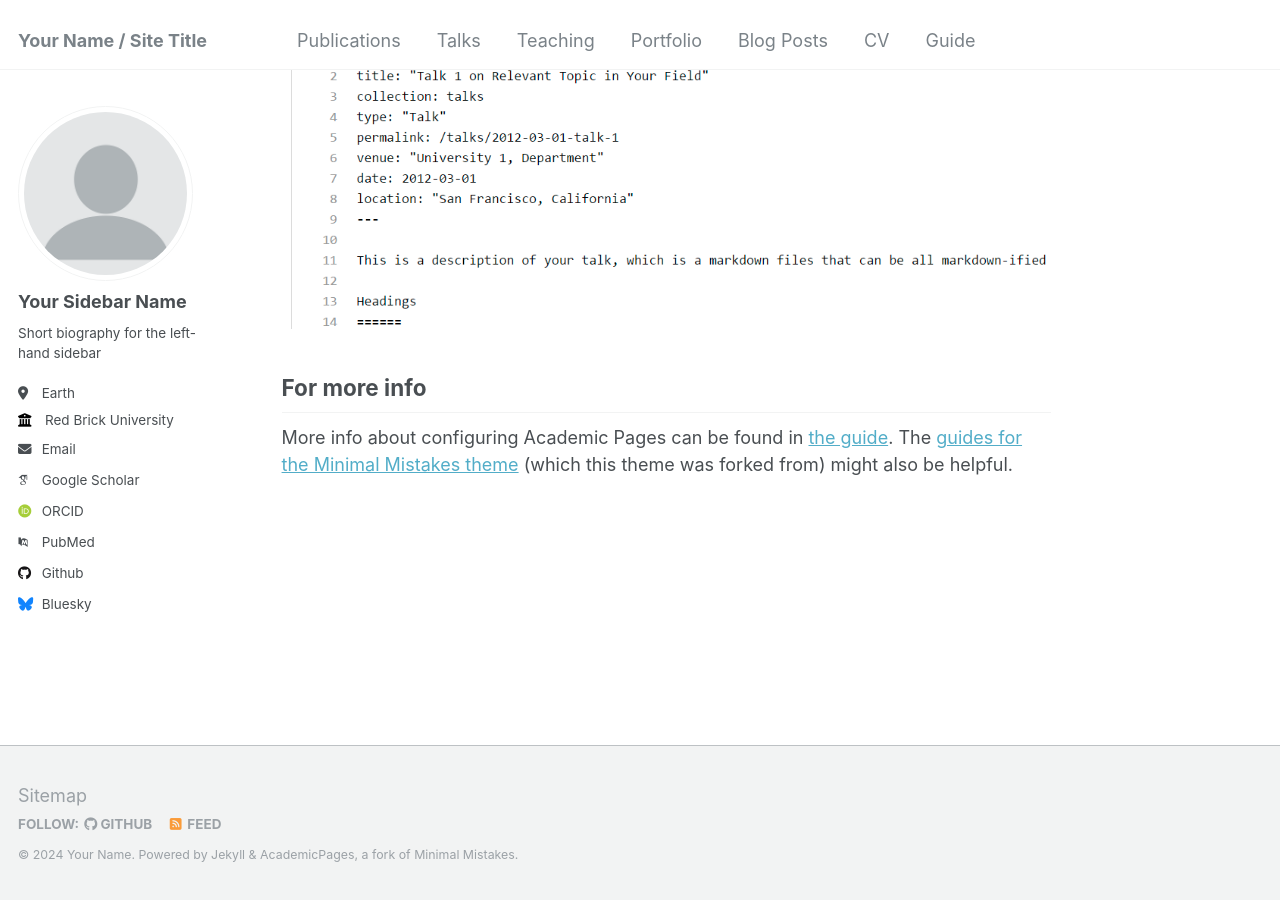
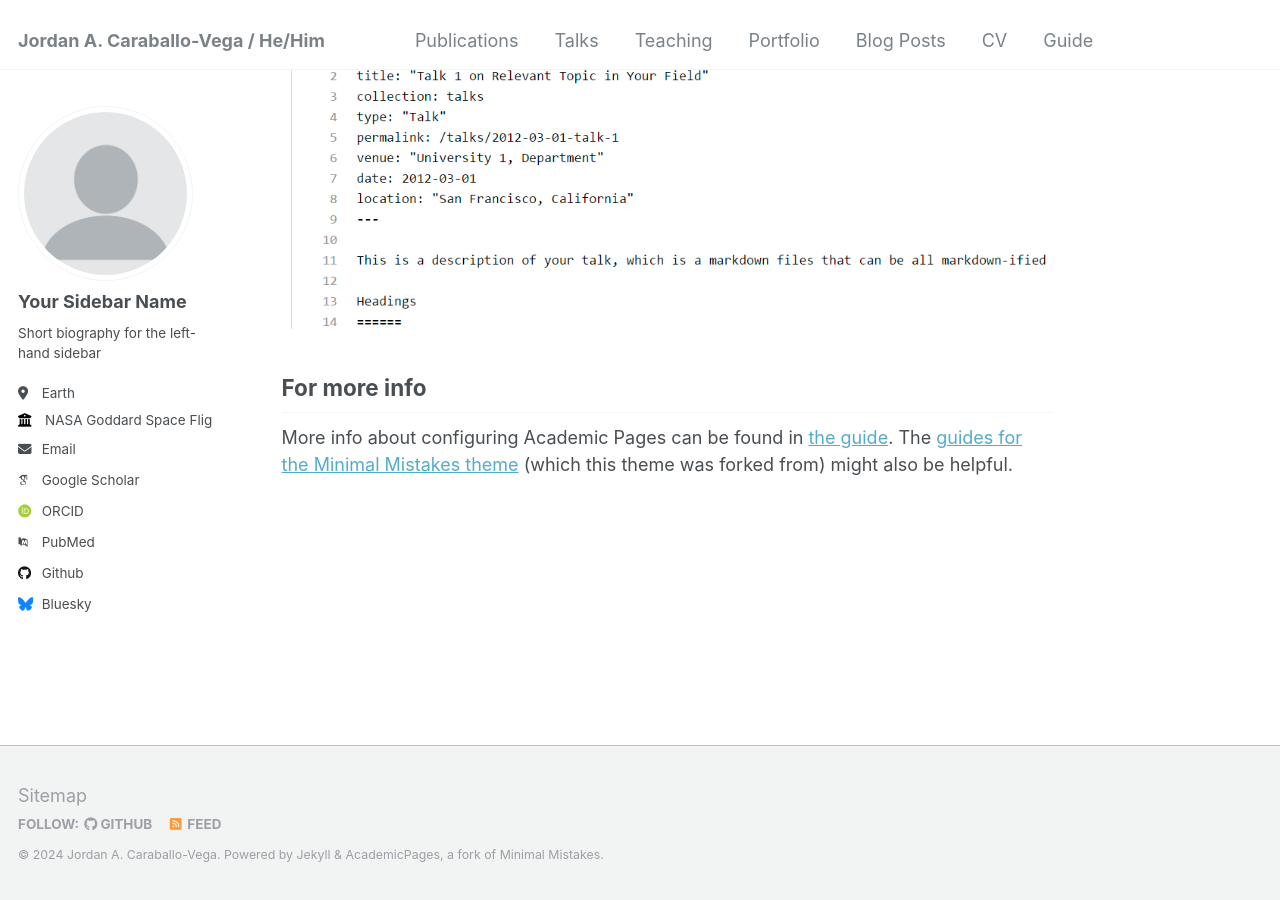
Before and after one commit to jordancaraballo/jordancaraballo.github.io, a Jekyll site: the page built from _pages/about.md, in a window 1280 px wide and 900 px high, scrolled down 2660 px. Built offline with Jekyll 4.4.1, drawn with Linux system fonts in a browser that asks for light colours; some web fonts are replaced.

Commit message:
Updating portfolio

```diff
--- a/_config.yml
+++ b/_config.yml
@@ -8,13 +8,13 @@
 
 # Basic Site Settings
 locale                   : "en-US"
-title                    : "Your Name / Site Title"
+title                    : "Jordan A. Caraballo-Vega / He/Him"
 title_separator          : "-"
-name                     : &name "Your Name"
+name                     : &name "Jordan A. Caraballo-Vega"
 description              : &description "personal description"
-url                      : https://academicpages.github.io # the base hostname & protocol for your site e.g. "https://mmistakes.github.io"
+url                      : https://jordancaraballo.github.io # the base hostname & protocol for your site e.g. "https://mmistakes.github.io"
 baseurl                  : "" # the subpath of your site, e.g. "/blog"
-repository               : "academicpages/academicpages.github.io"
+repository               : "jordancaraballo/jordancaraballo.github.io"
 
 # Site Author - The following control what appear as part of the author content on the side bar.
 #               If a field is blank the icon and link will not appear, otherwise it will be shown.
@@ -26,9 +26,9 @@ author:
   pronouns         : # example: "she/her"
   bio              : "Short biography for the left-hand sidebar"
   location         : "Earth"
-  employer         : "Red Brick University"
+  employer         : "NASA Goddard Space Flight Center"
   uri              : # URL
-  email            : "none@example.org"
+  email            : "jordan.a.caraballo-vega@nasa.gov"
 
   # Academic websites
   arxiv            : # URL - Update with the correct link to your profile
@@ -43,7 +43,7 @@ author:
   bitbucket        : # Username - Update with your username on the site
   codepen          : # Username
   dribbble         : # Username
-  github           : "academicpages"
+  github           : "jordancaraballo"
   kaggle           : # Username
   stackoverflow    : # User number or user number and name (i.e., use "1" or "1/jeff-atwood")
 
```
